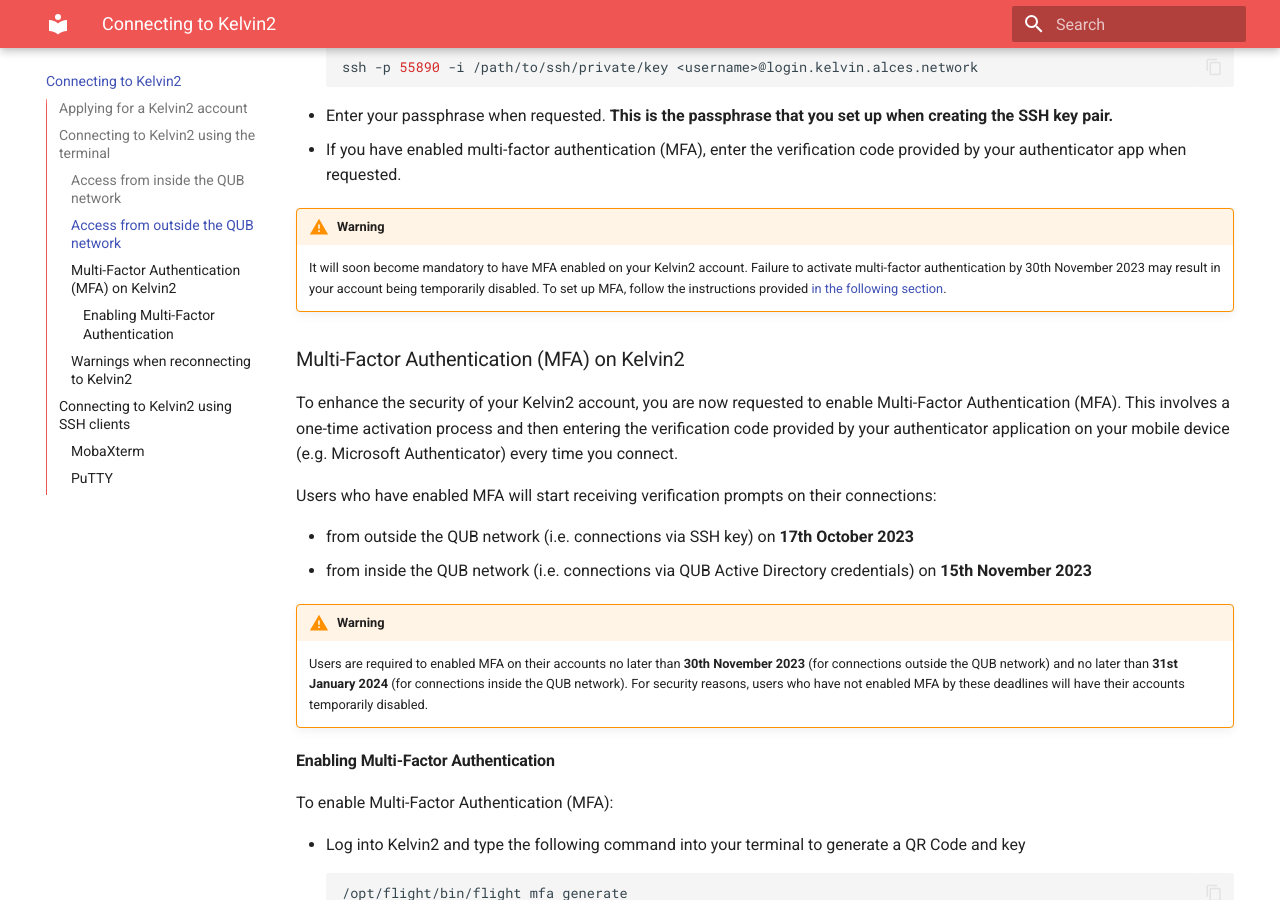
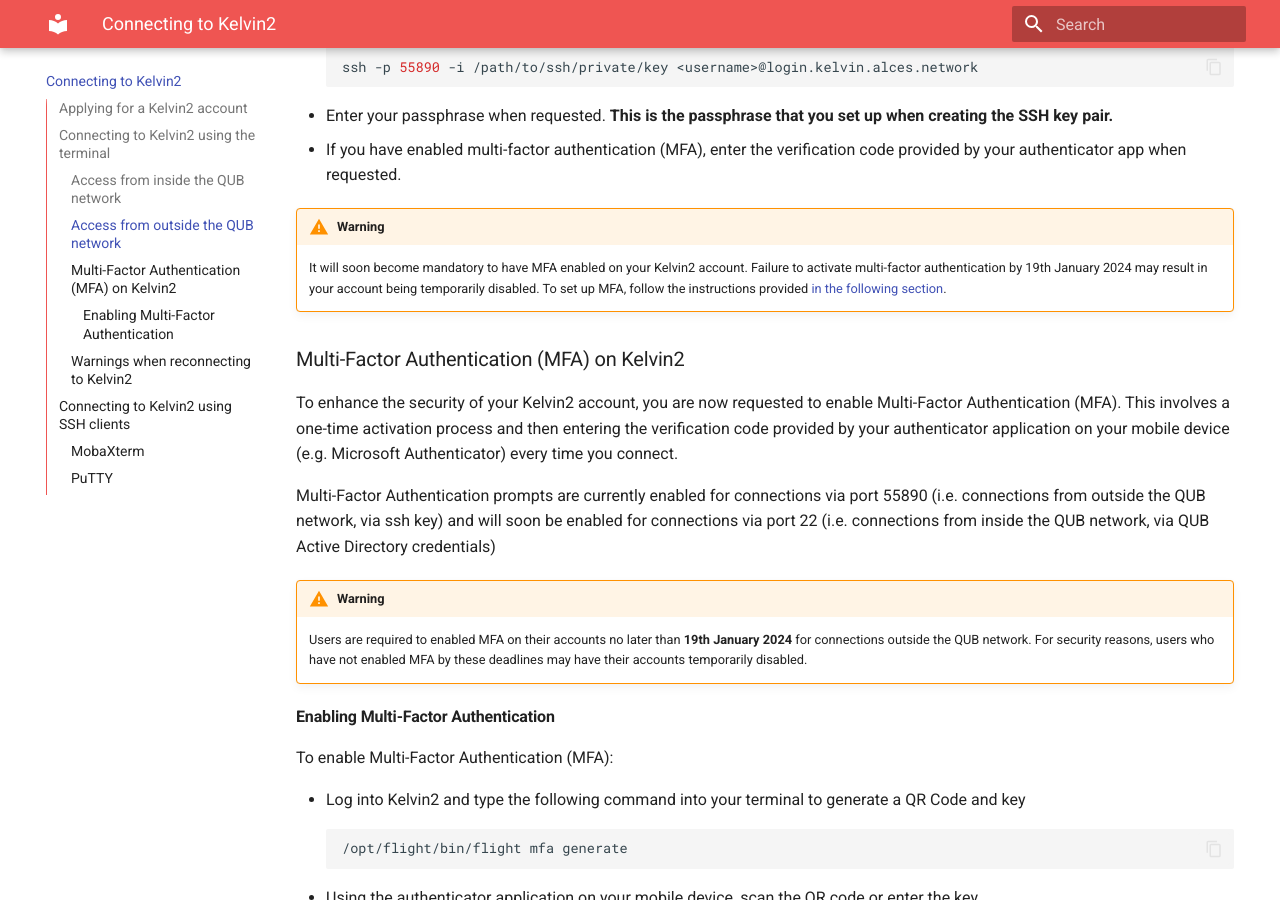
Before and after one commit to ethanbradley/nihpc-documentation, an MkDocs documentation site: the page built from docs/Connecting to Kelvin2.md, in a window 1280 px wide and 900 px high, scrolled down 2403 px. Built offline with MkDocs 1.6.1 and Material for MkDocs 9.7.7, drawn with Linux system fonts in a browser that asks for light colours; some of the changed text lies outside the part shown.

Commit message:
Update Connecting to Kelvin2.md

```diff
--- a/docs/Connecting to Kelvin2.md
+++ b/docs/Connecting to Kelvin2.md
@@ -25,7 +25,7 @@
 
 !!! warning
 
-    It will soon become mandatory to have MFA enabled on your Kelvin2 account. Failure to activate multi-factor authentication by 31st January 2024 may result in your account being temporarily disabled. To set up MFA, follow the instructions provided [further down this page](#multi-factor-authentication-mfa-on-kelvin2).
+    It will soon become mandatory to have MFA enabled on your Kelvin2 account. Failure to activate multi-factor authentication may result in your account being temporarily disabled. To set up MFA, follow the instructions provided [further down this page](#multi-factor-authentication-mfa-on-kelvin2).
 
 ### Access from outside the QUB network
 
@@ -118,21 +118,18 @@
 
 !!! warning
 
-    It will soon become mandatory to have MFA enabled on your Kelvin2 account. Failure to activate multi-factor authentication by 30th November 2023 may result in your account being temporarily disabled. To set up MFA, follow the instructions provided [in the following section](#multi-factor-authentication-mfa-on-kelvin2).
+    It will soon become mandatory to have MFA enabled on your Kelvin2 account. Failure to activate multi-factor authentication by 19th January 2024 may result in your account being temporarily disabled. To set up MFA, follow the instructions provided [in the following section](#multi-factor-authentication-mfa-on-kelvin2).
 
 ### Multi-Factor Authentication (MFA) on Kelvin2
 
 To enhance the security of your Kelvin2 account, you are now requested to enable Multi-Factor Authentication (MFA). This involves a one-time activation process and then entering the verification code provided by your authenticator application on your mobile device (e.g. Microsoft Authenticator) every time you connect.
 
-Users who have enabled MFA will start receiving verification prompts on their connections:
-
-- from outside the QUB network (i.e. connections via SSH key) on **17th October 2023**
-- from inside the QUB network (i.e. connections via QUB Active Directory credentials) on **15th November 2023**
+Multi-Factor Authentication prompts are currently enabled for connections via port 55890 (i.e. connections from outside the QUB network, via ssh key) and will soon be enabled for connections via port 22 (i.e. connections from inside the QUB network, via QUB Active Directory credentials)
 
 
 !!! warning
 
-    Users are required to enabled MFA on their accounts no later than **30th November 2023** (for connections outside the QUB network) and no later than **31st January 2024** (for connections inside the QUB network). For security reasons, users who have not enabled MFA by these deadlines will have their accounts temporarily disabled.
+    Users are required to enabled MFA on their accounts no later than **19th January 2024** for connections outside the QUB network. For security reasons, users who have not enabled MFA by these deadlines may have their accounts temporarily disabled.
 
 #### Enabling Multi-Factor Authentication
 
```
